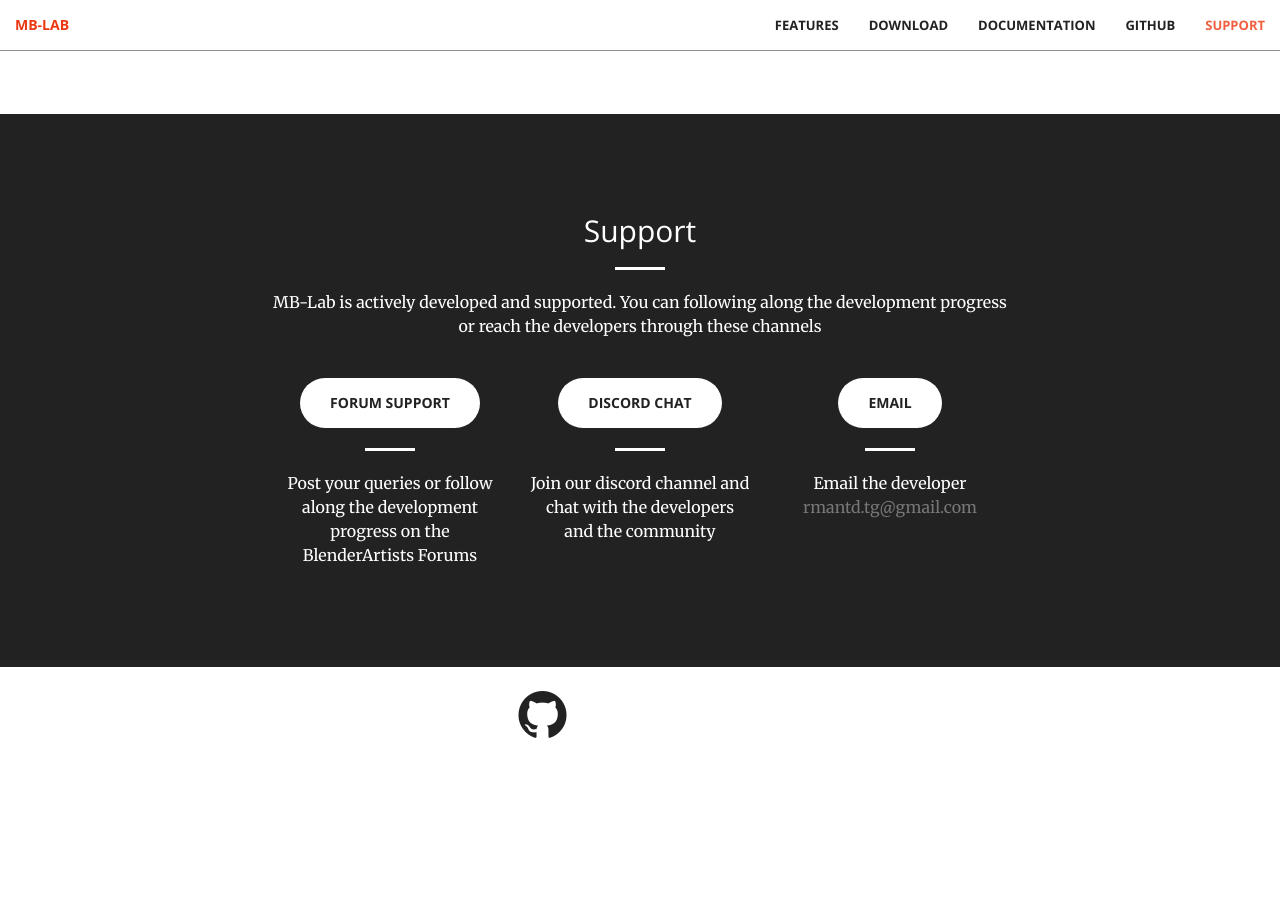
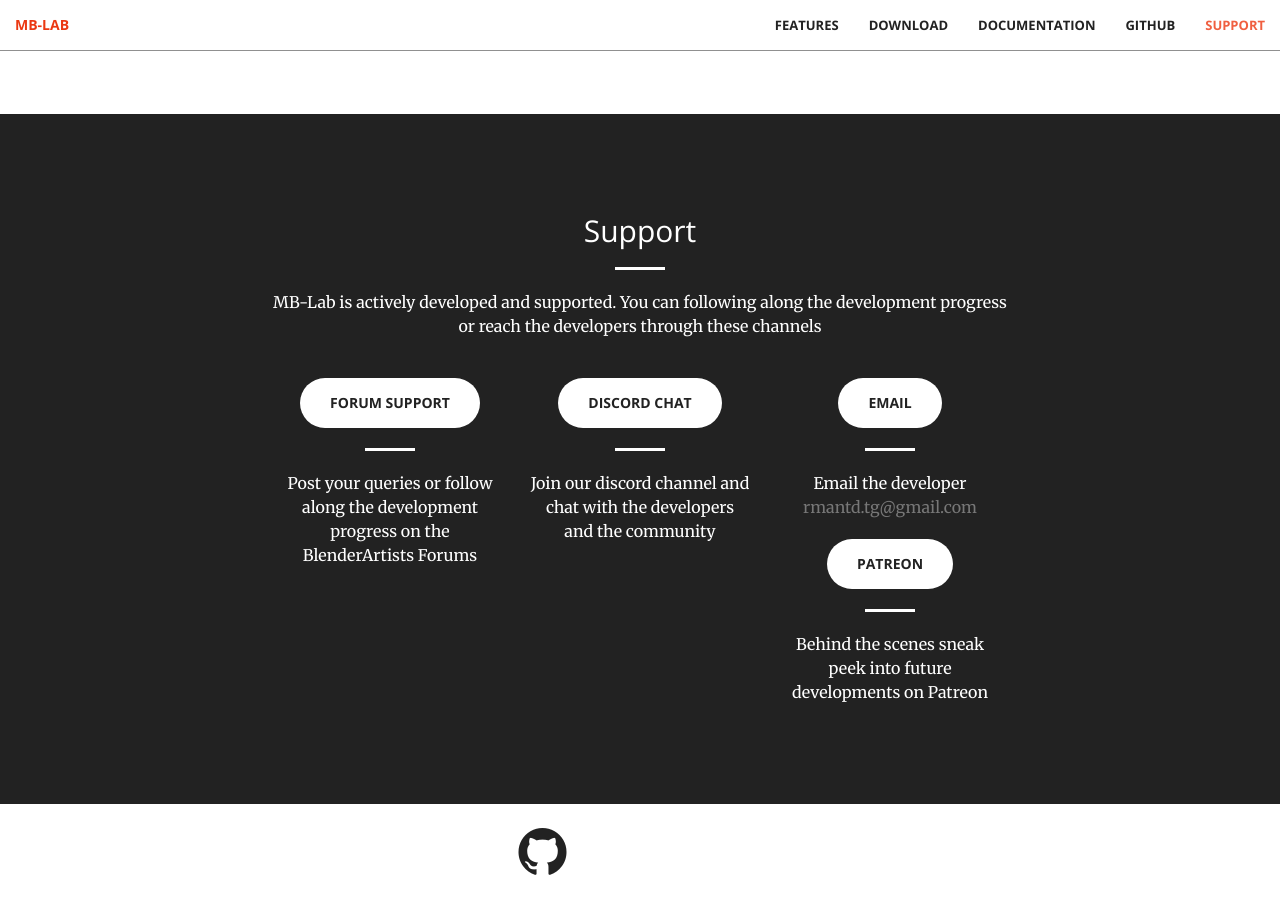
Before and after one commit to MB-Lab-Community/MB-Lab.github.io, a Jekyll site: the page built from index.html, in a window 1280 px wide and 900 px high, scrolled down 3398 px. Built offline with Jekyll 4.4.1, drawn with Linux system fonts in a browser that asks for light colours; before the commit the page ends 4161 px from its top, so only the background shows below that.

Commit message:
Update support.html

```diff
--- a/_includes/support.html
+++ b/_includes/support.html
@@ -36,6 +36,13 @@
 						<p class="text-muted">{{ site.email }}</p>
 					</div>
 				</div>
+		    		<div class="col-lg-4 col-md-4 text-center">
+					<div class="features-box">
+						<a target="_blank" href="{{ site.patreon }}" class="btn btn-default btn-xl">Patreon</a>
+						<hr class="light"/>
+						<p>Behind the scenes sneak peek into future developments on Patreon</p>
+					</div>
+				</div>
             </div>
         </div>
     </div>
```
